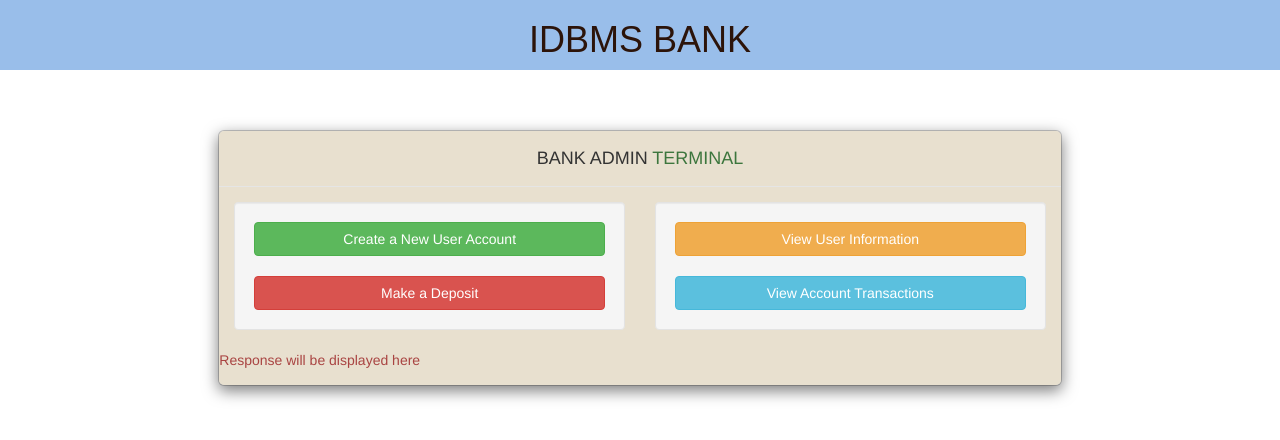
After one commit to vishnuchelle/DatabaseSecurity, a PHP site: page /testbank/adminterminal.html in a window 1280 px wide. The commit adds this page. Shown: the top 440 px of the page. Run offline with PHP 8.4, Linux system fonts and the light colour scheme; some libraries are stand-ins or nearby versions.

Commit message:
update with admin pages and scripts

```diff
--- /dev/null
+++ b/adminterminal.html
@@ -0,0 +1,59 @@
+<!DOCTYPE html>
+<html>
+<head lang="en">
+    <meta charset="UTF-8">
+    <script src="js/jquery-1.11.2.min.js"></script>
+    <script src="js/CryptoJS/sha512.js"></script>
+    <script src="js/adminTerminal.js"></script>
+    <link rel="stylesheet" href="https://maxcdn.bootstrapcdn.com/bootstrap/3.3.4/css/bootstrap.min.css">
+    <link rel="stylesheet" href="//maxcdn.bootstrapcdn.com/font-awesome/4.3.0/css/font-awesome.min.css">
+    <link rel="stylesheet" href="css/custom-css.css" type="text/css">
+    <title>Bank Admin Terminal</title>
+</head>
+<body>
+
+<div class="row text-center titleBackground">
+    <div class="titleTextColor"><h1>IDBMS BANK</h1></div>
+</div>
+<br/>
+<br/>
+<br/>
+
+<div class="row">
+    <div class="col-lg-8 col-lg-push-2 ">
+        <div id="login-overlay">
+            <div class="modal-content adminBackground">
+                <div class="modal-header text-center">
+                    <h4 class="modal-title" id="myModalLabel">BANK ADMIN<span class="text-success"> TERMINAL</span></h4>
+                </div>
+                <div class="modal-body">
+                    <div class="row">
+                        <div class="col-xs-6">
+                            <div class="well">
+
+                                <button id="createUser" class="btn btn-success btn-block">Create a New User Account</button>
+                                <br/>
+                                <button id="makeDeposit" class="btn btn-danger btn-block">Make a Deposit</button>
+
+                            </div>
+                        </div>
+
+                        <div class="col-xs-6">
+                            <div class="well">
+
+                                <button id="viewUser" class="btn btn-warning btn-block">View User Information</button>
+                                <br/>
+                                <button id="viewTrans" class="btn btn-info btn-block">View Account Transactions</button>
+
+                            </div>
+                        </div>
+                        <div><span id="response" class="text-danger">Response will be displayed here</span></div>
+                    </div>
+                </div>
+            </div>
+        </div>
+    </div>
+</div>
+
+</body>
+</html>
--- a/css/custom-css.css
+++ b/css/custom-css.css
@@ -10,3 +10,7 @@
 .titleTextColor {
     color: #2c140a;
 }
+
+.adminBackground{
+    background-color: #e8e0cf;
+}
--- /dev/null
+++ b/js/adminTerminal.js
@@ -0,0 +1,78 @@
+/**
+ * Created by Vishnu Chelle on 4/22/2015.
+ */
+
+$(document).ready(function(){
+
+    function checkUserAccess(){
+        var response;
+        $.ajax({
+            type: "GET",
+            async: false,
+            url: "adminAccess.php",
+            success: function(resp){
+                //get the response integer
+                //$('#response').html(resp+"");
+                //return resp+"";
+                response = resp;
+                //$('#response').html(response+"");
+            }
+        });
+        //$('#response').html(response+"");
+        return response+"";
+
+    }
+
+    $('#createUser').click(function(){
+        var access = null;
+        var access = checkUserAccess();
+
+        if(access == "1"){
+            //Navigate to Create User Account page
+            $('#response').html("Navigate to Create User Account page");
+        }else{
+            $('#response').html("Access Denied!!!");
+        }
+
+    });
+
+    $('#makeDeposit').click(function(){
+        var access = null;
+        access = checkUserAccess();
+
+        if(access == "1" || access== "2"){
+            //Navigate to Make Deposit Page
+            $('#response').html("Navigate to Make Deposit Page");
+        }else{
+            $('#response').html("Access Denied!!!");
+        }
+
+    });
+
+    $('#viewUser').click(function(){
+        var access = null;
+        access = checkUserAccess();
+
+        if(access == "1" || access== "2" || access== "3"){
+            //Navigate to View user info
+            $('#response').html("Navigate to View user info");
+        }else{
+            $('#response').html("Access Denied!!!");
+        }
+
+    });
+
+    $('#viewTrans').click(function(){
+        var access = null;
+        access = checkUserAccess();
+
+        if(access == "1" || access== "2" || access== "3"){
+            //Navigate to view transaction info
+            $('#response').html("Navigate to view transaction info");
+        }else{
+            $('#response').html("Access Denied!!!");
+        }
+
+    });
+
+});
--- a/js/login.js
+++ b/js/login.js
@@ -41,8 +41,8 @@ $(document).ready(function(){
                         $('#response').html("Provide a valid Username");
                     }
                 }
-                });
-            }
+            });
+        }
     });
 
     $('#regBtn').click(function(){
--- a/register.html
+++ b/register.html
@@ -30,7 +30,7 @@
                 <div class="modal-body">
                     <div class="row">
 
-                        <div class="col-xs-10">
+                        <div class="col-xs-10 col-xs-push-1">
                             <div class="well">
 
                                 <div class="lead">
@@ -58,6 +58,7 @@
                                 <div class="form-group">
                                     <input type="password" name="password" id="password" tabindex="1" class="form-control" placeholder="Account Password" value="">
                                 </div>
+
                                 <div class="form-group">
                                     <input type="password" name="transPassword" id="transPassword" tabindex="1" class="form-control" placeholder="Transaction Password">
                                 </div>
```
Also changed, not shown: adminAccess.php (added, +23 -0 lines), adminlogin.html (added, +55 -0 lines), js/adminLogin.js (added, +32 -0 lines), js/register.js (+9 -1 lines), validateEmployee.php (added, +46 -0 lines).
